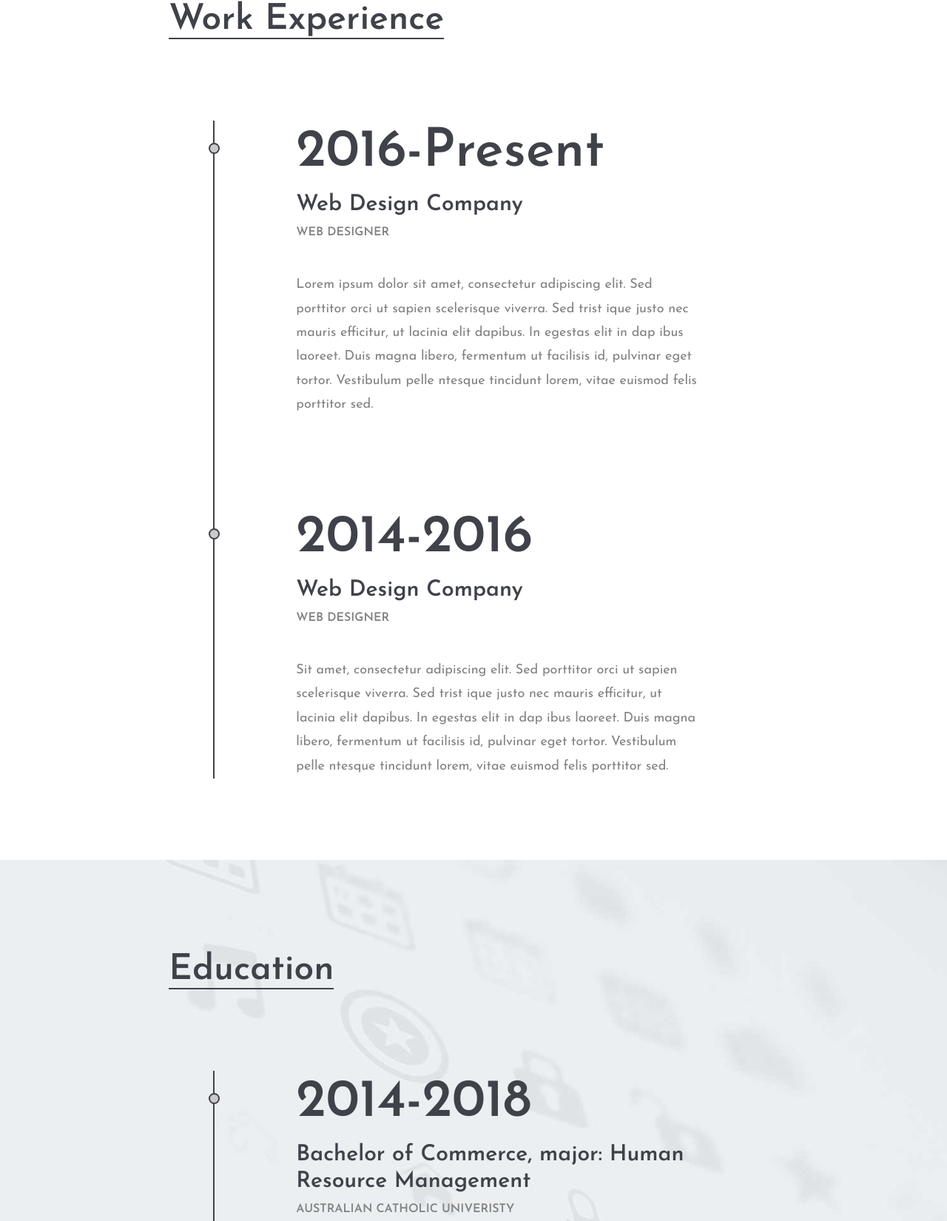
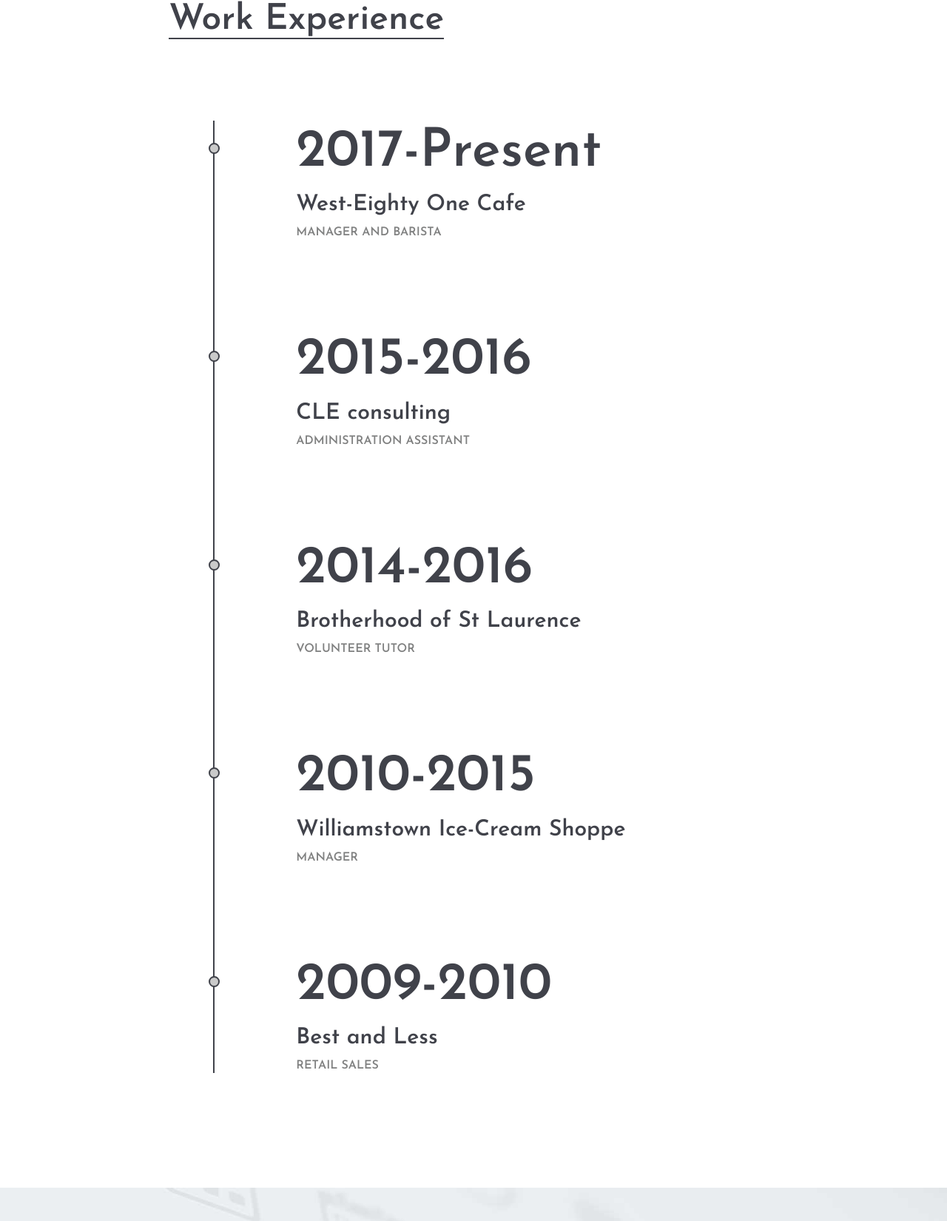
Before and after one commit to stephdiblasi/stephdiblasi.github.io, a plain HTML site: page index.html in a window 1280 px wide. Shown: the part 1372-3022 px from the top of the page at 74% size. Drawn offline with Linux system fonts and the light colour scheme.

Commit message:
added work experience

```diff
--- a/index.html
+++ b/index.html
@@ -110,21 +110,34 @@
 					</div>
 					<ul class="resume-list">
 						<li>
-							<h2>2016-Present</h2>
-							<h3>Web Design Company</h3>
-							<h4>Web Designer</h4>
-							<p>Lorem ipsum dolor sit amet, consectetur adipiscing elit. Sed porttitor orci ut sapien scelerisque viverra. Sed trist
-								ique justo nec mauris efficitur, ut lacinia elit dapibus. In egestas elit in dap ibus laoreet. Duis magna libero,
-								fermentum ut facilisis id, pulvinar eget tortor. Vestibulum pelle ntesque tincidunt lorem, vitae euismod felis porttitor
-								sed. </p>
+							<h2>2017-Present</h2>
+							<h3>West-Eighty One Cafe</h3>
+							<h4>Manager and Barista</h4>
+							<!-- TODO : add a description of job responsibilities in a <p> tag -->
+						</li>
+						<li>
+							<h2>2015-2016</h2>
+							<h3>CLE consulting</h3>
+							<h4>Administration Assistant</h4>
+							<!-- TODO : add a description of job responsibilities in a <p> tag -->
 						</li>
 						<li>
 							<h2>2014-2016</h2>
-							<h3>Web Design Company</h3>
-							<h4>Web Designer</h4>
-							<p>Sit amet, consectetur adipiscing elit. Sed porttitor orci ut sapien scelerisque viverra. Sed trist ique justo nec
-								mauris efficitur, ut lacinia elit dapibus. In egestas elit in dap ibus laoreet. Duis magna libero, fermentum ut facilisis
-								id, pulvinar eget tortor. Vestibulum pelle ntesque tincidunt lorem, vitae euismod felis porttitor sed. </p>
+							<h3>Brotherhood of St Laurence</h3>
+							<h4>Volunteer Tutor</h4>
+							<!-- TODO : add a description of job responsibilities in a <p> tag -->
+						</li>
+						<li>
+							<h2>2010-2015</h2>
+							<h3>Williamstown Ice-Cream Shoppe</h3>
+							<h4>Manager</h4>
+							<!-- TODO : add a description of job responsibilities in a <p> tag -->
+						</li>
+						<li>
+							<h2>2009-2010</h2>
+							<h3>Best and Less</h3>
+							<h4>Retail Sales</h4>
+							<!-- TODO : add a description of job responsibilities in a <p> tag -->
 						</li>
 					</ul>
 				</div>
```
